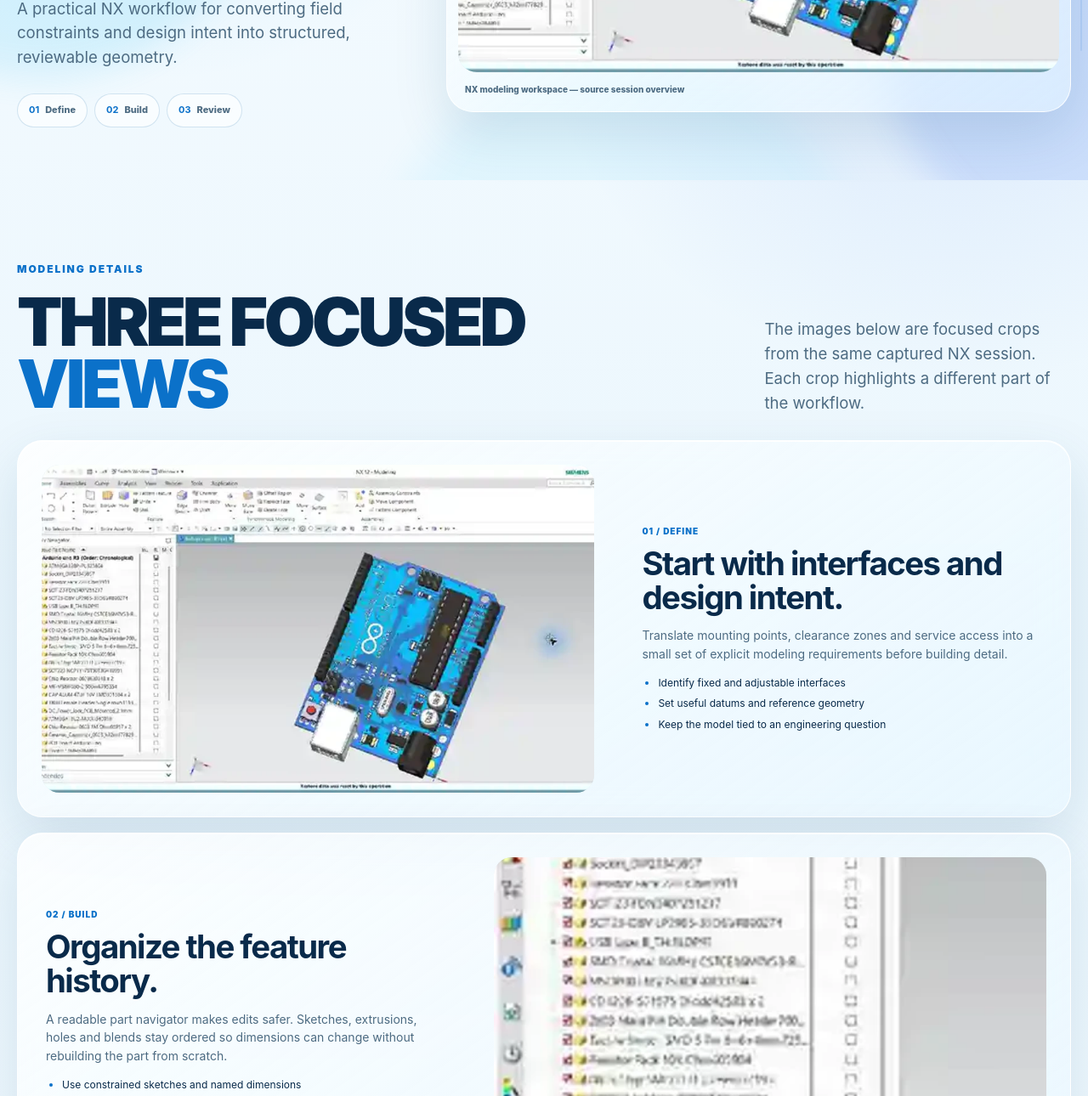
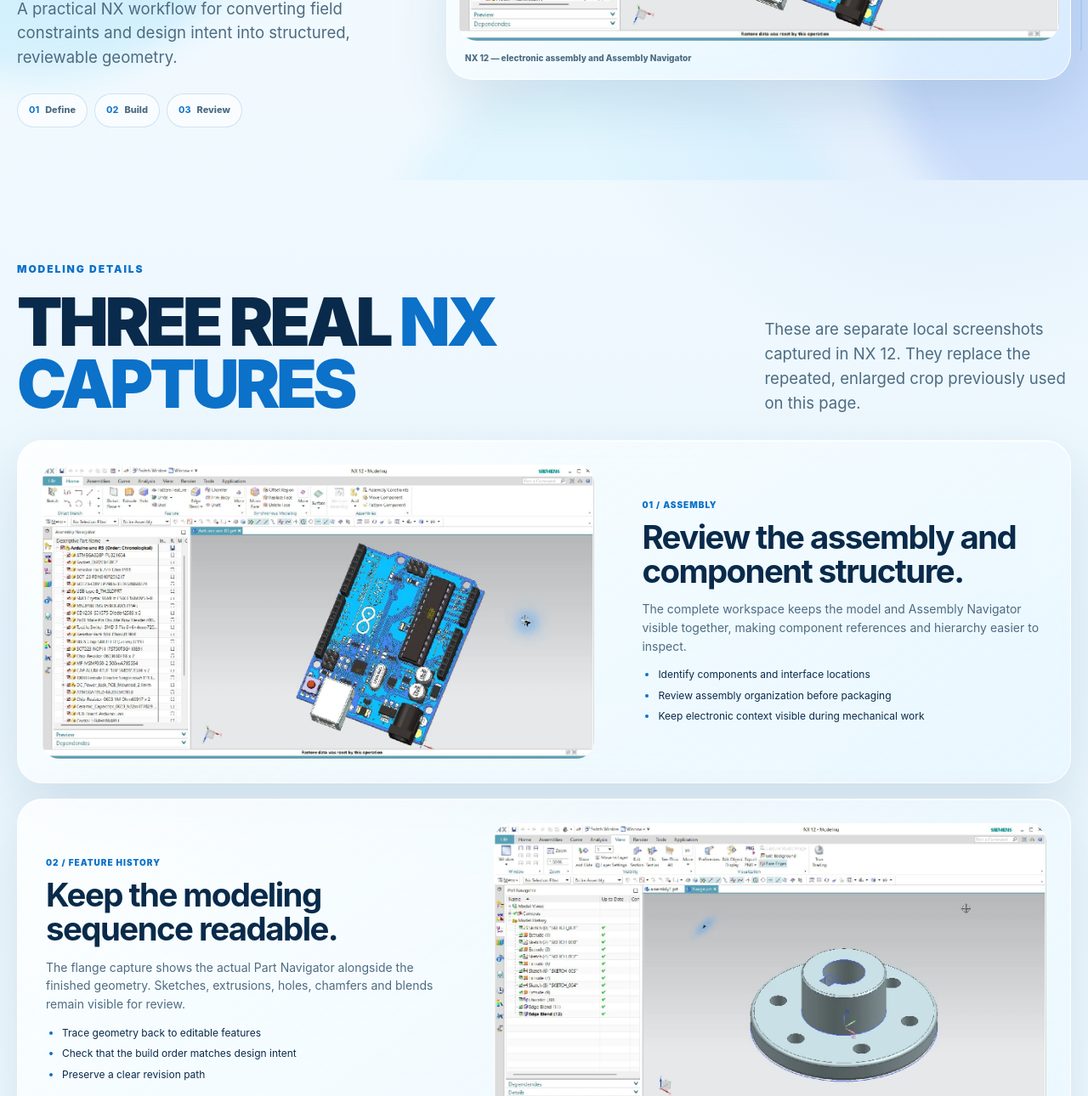
Before and after one commit to ngokiet1412-web/portfolio, a plain HTML site: page nx.html in a window 1280 px wide. Shown: the part 588-1878 px from the top of the page at 85% size. Drawn offline with Linux system fonts and the light colour scheme.

Commit message:
fix: replace blurred NX crops with real captures

```diff
--- a/nx.html
+++ b/nx.html
@@ -6,9 +6,9 @@
   <title>Siemens NX Workflow - Ngo Quang Kiet</title>
   <meta name="description" content="A step-by-step Siemens NX workflow from field interfaces to editable engineering geometry.">
   <link rel="icon" href="data:,">
-  <link rel="stylesheet" href="style.css?v=20260927-7">
+  <link rel="stylesheet" href="style.css?v=20260927-9">
 </head>
-<body class="page-shell detail-page">
+<body class="page-shell detail-page nx-page">
   <div class="ambient" aria-hidden="true"><span></span><span></span><span></span></div>
   <header class="top liquid-glass">
     <a class="brand" href="index.html#profile">NGO QUANG KIET</a>
@@ -19,19 +19,19 @@
   <main class="detail-main">
     <section class="detail-hero reveal">
       <div class="detail-intro"><p class="eyebrow">03A / SIEMENS NX</p><h1>INTERFACES TO <span>EDITABLE GEOMETRY.</span></h1><p class="lead">A practical NX workflow for converting field constraints and design intent into structured, reviewable geometry.</p><div class="detail-stats"><span><b>01</b> Define</span><span><b>02</b> Build</span><span><b>03</b> Review</span></div></div>
-      <figure class="detail-media liquid-glass"><img src="assets/nx-overview.webp" alt="Siemens NX modeling workspace overview"><figcaption>NX modeling workspace — source session overview</figcaption></figure>
+      <figure class="detail-media liquid-glass"><img src="assets/nx-arduino-real.webp" alt="Siemens NX assembly workspace showing an Arduino model"><figcaption>NX 12 — electronic assembly and Assembly Navigator</figcaption></figure>
     </section>
 
     <section class="story reveal" aria-labelledby="nx-process">
-      <div class="section-head split"><div><p class="eyebrow">MODELING DETAILS</p><h2 id="nx-process">THREE FOCUSED <span>VIEWS</span></h2></div><p>The images below are focused crops from the same captured NX session. Each crop highlights a different part of the workflow.</p></div>
-      <article class="story-step liquid-glass"><figure class="story-media"><img src="assets/nx-overview.webp" alt="Full Siemens NX modeling session"></figure><div class="story-copy"><span class="step-number">01 / DEFINE</span><h3>Start with interfaces and design intent.</h3><p>Translate mounting points, clearance zones and service access into a small set of explicit modeling requirements before building detail.</p><ul><li>Identify fixed and adjustable interfaces</li><li>Set useful datums and reference geometry</li><li>Keep the model tied to an engineering question</li></ul></div></article>
-      <article class="story-step reverse liquid-glass"><figure class="story-media"><img src="assets/nx-navigator.webp" alt="Focused view of NX feature and part structure"></figure><div class="story-copy"><span class="step-number">02 / BUILD</span><h3>Organize the feature history.</h3><p>A readable part navigator makes edits safer. Sketches, extrusions, holes and blends stay ordered so dimensions can change without rebuilding the part from scratch.</p><ul><li>Use constrained sketches and named dimensions</li><li>Group features by functional intent</li><li>Preserve an understandable edit sequence</li></ul></div></article>
-      <article class="story-step liquid-glass"><figure class="story-media"><img src="assets/nx-model.webp" alt="Focused view of an NX mechanical model"></figure><div class="story-copy"><span class="step-number">03 / REVIEW</span><h3>Inspect geometry before analysis.</h3><p>Review shape, holes, mating faces and likely load paths before preparing a CAE handoff. Geometry quality and assumptions are checked before a simulation is treated as meaningful.</p><ul><li>Check fit, clearance and service access</li><li>Confirm features required for assembly</li><li>Prepare clean geometry for ANSYS review</li></ul></div></article>
+      <div class="section-head split"><div><p class="eyebrow">MODELING DETAILS</p><h2 id="nx-process">THREE REAL <span>NX CAPTURES</span></h2></div><p>These are separate local screenshots captured in NX 12. They replace the repeated, enlarged crop previously used on this page.</p></div>
+      <article class="story-step liquid-glass"><figure class="story-media"><img src="assets/nx-arduino-real.webp" alt="NX Arduino assembly with the Assembly Navigator visible"></figure><div class="story-copy"><span class="step-number">01 / ASSEMBLY</span><h3>Review the assembly and component structure.</h3><p>The complete workspace keeps the model and Assembly Navigator visible together, making component references and hierarchy easier to inspect.</p><ul><li>Identify components and interface locations</li><li>Review assembly organization before packaging</li><li>Keep electronic context visible during mechanical work</li></ul></div></article>
+      <article class="story-step reverse liquid-glass"><figure class="story-media"><img src="assets/nx-flange-real.webp" alt="NX flange model with its feature history visible"></figure><div class="story-copy"><span class="step-number">02 / FEATURE HISTORY</span><h3>Keep the modeling sequence readable.</h3><p>The flange capture shows the actual Part Navigator alongside the finished geometry. Sketches, extrusions, holes, chamfers and blends remain visible for review.</p><ul><li>Trace geometry back to editable features</li><li>Check that the build order matches design intent</li><li>Preserve a clear revision path</li></ul></div></article>
+      <article class="story-step liquid-glass"><figure class="story-media"><img src="assets/nx-component-real.webp" alt="Second NX mechanical component with countersunk holes"></figure><div class="story-copy"><span class="step-number">03 / GEOMETRY REVIEW</span><h3>Inspect a second component before handoff.</h3><p>A separate component capture provides a genuinely different view for checking hole geometry, mating surfaces and the feature sequence before downstream analysis.</p><ul><li>Review holes, chamfers and mating faces</li><li>Check geometry against the intended interface</li><li>Prepare a clean model for engineering evaluation</li></ul></div></article>
     </section>
 
     <section class="next-workspace liquid-glass reveal"><div><p class="eyebrow">NEXT WORKSPACE</p><h2>GEOMETRY READY. <span>NOW EVALUATE.</span></h2></div><a class="btn primary" href="ansys.html">Continue to ANSYS &#8594;</a></section>
   </main>
   <div class="progress" aria-hidden="true"><span id="bar"></span></div>
-  <script src="script.js?v=20260927-7"></script>
+  <script src="script.js?v=20260927-9"></script>
 </body>
 </html>
--- a/style.css
+++ b/style.css
@@ -266,6 +266,7 @@
 .story-step.reverse .story-copy { grid-column: 1; grid-row: 1; }
 .story-media { overflow: hidden; margin: 0; border-radius: 21px; background: #dbeaf3; }
 .story-media img { width: 100%; aspect-ratio: 16 / 9.5; object-fit: cover; }
+.nx-page .detail-media img, .nx-page .story-media img { aspect-ratio: 1474 / 783; object-fit: contain; background: #fff; }
 .story-copy { padding: 10px 5px; }
 .step-number { display: block; margin-bottom: 9px; color: var(--blue); font-size: 10px; font-weight: 950; letter-spacing: .1em; }
 .story-copy h3 { max-width: 480px; font-size: clamp(25px, 3vw, 39px); line-height: 1.05; letter-spacing: -.04em; }
```
Also changed, not shown: index.html (+2 -2 lines), assets/nx-arduino-real.webp (added), assets/nx-component-real.webp (added), assets/nx-flange-real.webp (added), assets/nx-model.webp (deleted), assets/nx-navigator.webp (deleted), assets/nx-overview.webp (deleted).
